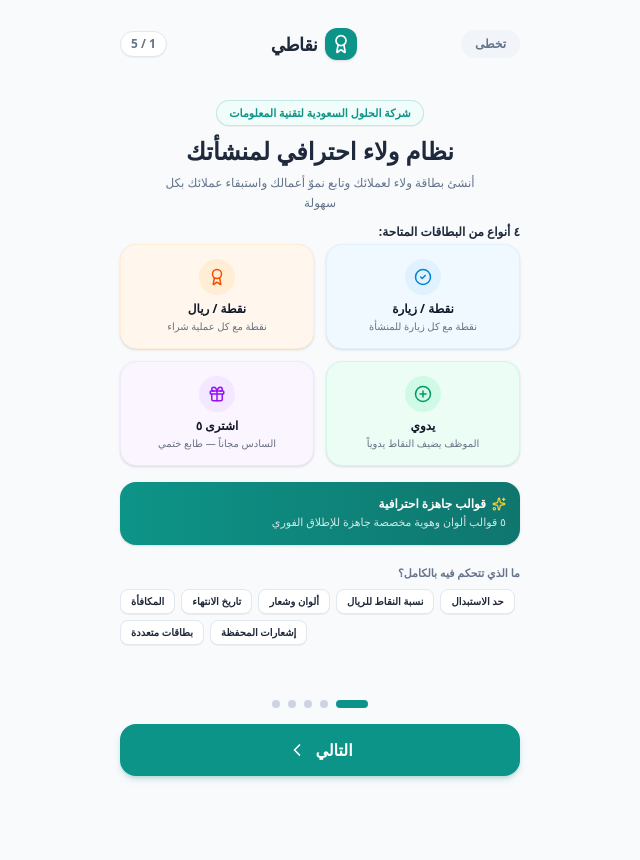
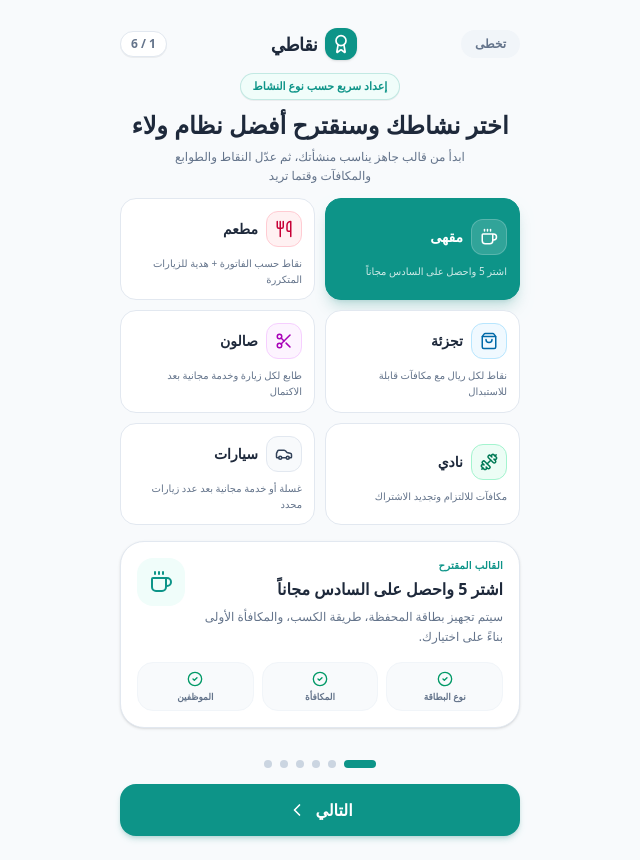
Before and after one commit to rayan2099/Loya, a React (Vite) app: page / in a window 1280 px wide. Shown: the whole page, without its empty margins (320-960 px from the left). Before the commit the page ends 800 px from the top, so only its background shows below. Built offline with nearby package versions, Linux system fonts and the light colour scheme.

Commit message:
Add business playbook onboarding step

```diff
--- a/src/components/OnboardingView.tsx
+++ b/src/components/OnboardingView.tsx
@@ -18,14 +18,159 @@ import {
   Lock,
   Smartphone,
   Sparkles,
+  Coffee,
+  Utensils,
+  ShoppingBag,
+  Scissors,
+  Dumbbell,
+  Car,
 } from 'lucide-react';
 import { useStore } from '../context/StoreContext';
 
 export const OnboardingView: React.FC<{ onComplete: () => void }> = ({ onComplete }) => {
   const { lang } = useStore();
   const [currentSlide, setCurrentSlide] = useState(0);
+  const [selectedBusiness, setSelectedBusiness] = useState('coffee');
+
+  const businessPlaybooks = [
+    {
+      id: 'coffee',
+      icon: Coffee,
+      titleAr: 'مقهى',
+      titleEn: 'Cafe',
+      setupAr: 'اشتر 5 واحصل على السادس مجاناً',
+      setupEn: 'Buy 5, get the 6th free',
+      color: 'bg-amber-50 text-amber-700 border-amber-200',
+    },
+    {
+      id: 'restaurant',
+      icon: Utensils,
+      titleAr: 'مطعم',
+      titleEn: 'Restaurant',
+      setupAr: 'نقاط حسب الفاتورة + هدية للزيارات المتكررة',
+      setupEn: 'Bill-based points plus visit rewards',
+      color: 'bg-rose-50 text-rose-700 border-rose-200',
+    },
+    {
+      id: 'retail',
+      icon: ShoppingBag,
+      titleAr: 'تجزئة',
+      titleEn: 'Retail',
+      setupAr: 'نقاط لكل ريال مع مكافآت قابلة للاستبدال',
+      setupEn: 'Points per riyal with redeemable rewards',
+      color: 'bg-sky-50 text-sky-700 border-sky-200',
+    },
+    {
+      id: 'salon',
+      icon: Scissors,
+      titleAr: 'صالون',
+      titleEn: 'Salon',
+      setupAr: 'طابع لكل زيارة وخدمة مجانية بعد الاكتمال',
+      setupEn: 'Visit stamps with a free service reward',
+      color: 'bg-fuchsia-50 text-fuchsia-700 border-fuchsia-200',
+    },
+    {
+      id: 'gym',
+      icon: Dumbbell,
+      titleAr: 'نادي',
+      titleEn: 'Gym',
+      setupAr: 'مكافآت للالتزام وتجديد الاشتراك',
+      setupEn: 'Rewards for consistency and renewals',
+      color: 'bg-emerald-50 text-emerald-700 border-emerald-200',
+    },
+    {
+      id: 'cars',
+      icon: Car,
+      titleAr: 'سيارات',
+      titleEn: 'Auto',
+      setupAr: 'غسلة أو خدمة مجانية بعد عدد زيارات محدد',
+      setupEn: 'Free wash or service after repeat visits',
+      color: 'bg-slate-50 text-slate-700 border-slate-200',
+    },
+  ];
+
+  const selectedPlaybook = businessPlaybooks.find((item) => item.id === selectedBusiness) || businessPlaybooks[0];
 
   const slides = [
+    {
+      tagAr: 'إعداد سريع حسب نوع النشاط',
+      tagEn: 'Quick setup by business type',
+      titleAr: 'اختر نشاطك وسنقترح أفضل نظام ولاء',
+      subAr: 'ابدأ من قالب جاهز يناسب منشأتك، ثم عدّل النقاط والطوابع والمكافآت وقتما تريد',
+      titleEn: 'Choose your business and get the right loyalty setup',
+      subEn: 'Start from a ready playbook, then adjust points, stamps, and rewards anytime',
+      renderVisual: () => {
+        const ActiveIcon = selectedPlaybook.icon;
+
+        return (
+          <div className="space-y-4 my-3 animate-in fade-in zoom-in-95 duration-300">
+            <div className="grid grid-cols-2 gap-2.5">
+              {businessPlaybooks.map((playbook) => {
+                const Icon = playbook.icon;
+                const active = selectedBusiness === playbook.id;
+
+                return (
+                  <button
+                    key={playbook.id}
+                    type="button"
+                    onClick={() => setSelectedBusiness(playbook.id)}
+                    className={`p-3 rounded-2xl border text-start transition-all active:scale-98 ${
+                      active
+                        ? 'bg-[#0D9488] border-[#0D9488] text-white shadow-lg shadow-teal-700/20'
+                        : 'bg-white border-slate-200 text-[#1E293B] hover:border-[#0D9488]/40'
+                    }`}
+                  >
+                    <div className="flex items-center gap-2">
+                      <span className={`w-9 h-9 rounded-xl flex items-center justify-center border ${active ? 'bg-white/15 border-white/20' : playbook.color}`}>
+                        <Icon className="w-4.5 h-4.5" />
+                      </span>
+                      <span className="font-extrabold text-sm">{lang === 'ar' ? playbook.titleAr : playbook.titleEn}</span>
+                    </div>
+                    <p className={`mt-2 text-[10px] leading-relaxed ${active ? 'text-white/80' : 'text-[#64748B]'}`}>
+                      {lang === 'ar' ? playbook.setupAr : playbook.setupEn}
+                    </p>
+                  </button>
+                );
+              })}
+            </div>
+
+            <div className="rounded-3xl bg-white border border-slate-200 p-4 shadow-sm">
+              <div className="flex items-start justify-between gap-3">
+                <div>
+                  <p className="text-[10px] font-extrabold text-[#0D9488] uppercase tracking-wide">
+                    {lang === 'ar' ? 'القالب المقترح' : 'Recommended playbook'}
+                  </p>
+                  <h4 className="text-base font-extrabold text-[#1E293B] mt-1">
+                    {lang === 'ar' ? selectedPlaybook.setupAr : selectedPlaybook.setupEn}
+                  </h4>
+                  <p className="text-xs text-[#64748B] leading-relaxed mt-1.5">
+                    {lang === 'ar'
+                      ? 'سيتم تجهيز بطاقة المحفظة، طريقة الكسب، والمكافأة الأولى بناءً على اختيارك.'
+                      : 'We prepare the wallet card, earning rule, and first reward from your choice.'}
+                  </p>
+                </div>
+                <div className="w-12 h-12 rounded-2xl bg-[#F0FDFA] text-[#0D9488] flex items-center justify-center shrink-0">
+                  <ActiveIcon className="w-6 h-6" />
+                </div>
+              </div>
+
+              <div className="grid grid-cols-3 gap-2 mt-4 text-center">
+                {[
+                  lang === 'ar' ? 'نوع البطاقة' : 'Card type',
+                  lang === 'ar' ? 'المكافأة' : 'Reward',
+                  lang === 'ar' ? 'الموظفين' : 'Staff flow',
+                ].map((label) => (
+                  <div key={label} className="rounded-2xl bg-[#F8FAFC] border border-slate-100 px-2 py-2">
+                    <CheckCircle2 className="w-4 h-4 text-emerald-600 mx-auto mb-1" />
+                    <span className="text-[9px] font-bold text-[#64748B] leading-tight block">{label}</span>
+                  </div>
+                ))}
+              </div>
+            </div>
+          </div>
+        );
+      },
+    },
     {
       tagAr: 'شركة الحلول السعودية لتقنية المعلومات',
       tagEn: 'Saudi IT Solutions Co.',
```
